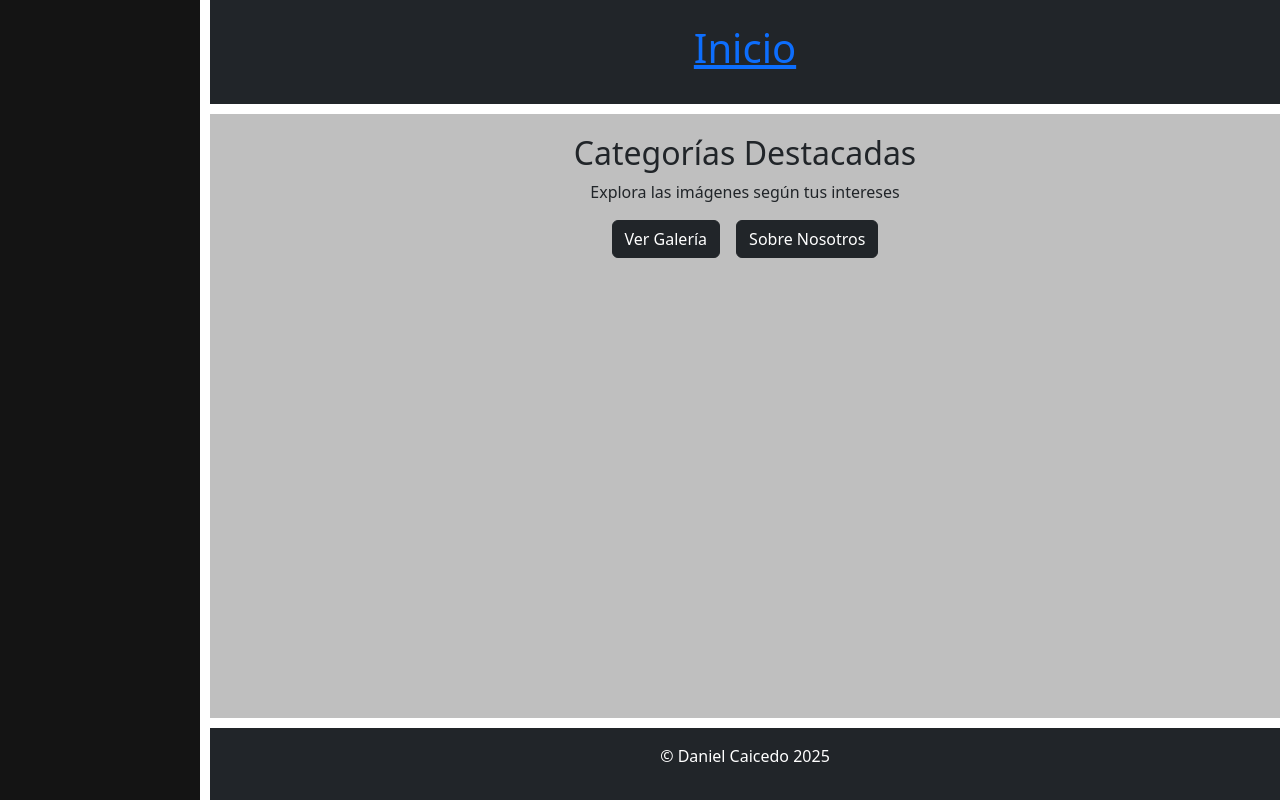
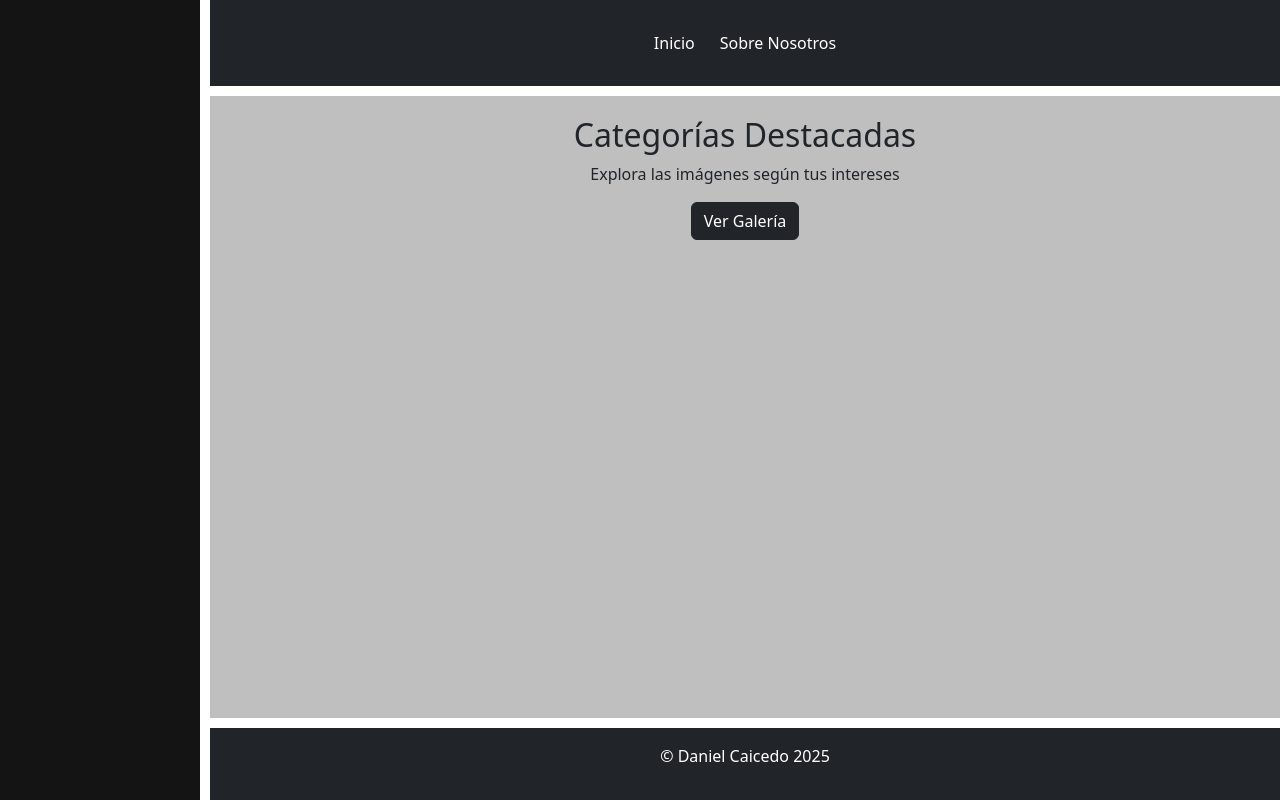
Before and after one commit to daancabo97/Diplomado, a plain HTML site: page index.html in a window 1280 px wide. Drawn offline with nearby package versions, Linux system fonts and the light colour scheme.

Commit message:
PrimerProyecto

```diff
--- a/index.html
+++ b/index.html
@@ -17,9 +17,12 @@
 
 <!-- Headerr -->
     <header class="bg-dark text-white text-center p-4">
-        <div class="d-flex justify-content-center gap-3 flex-wrap">
-      <h1><a href="index.html">Inicio</a></h1>
+    <div class="btn-toolbar" role="toolbar" aria-label="Toolbar with button groups">
+      <div class="btn-group mr-2" role="group" aria-label="First group">
+          <a href="index.html" class="btn btn-dark">Inicio</a>
+          <a href="nosotros.html" class="btn btn-dark">Sobre Nosotros</a>
         </div>
+      </div>
     </header>
 
     <!-- Main -->
@@ -29,7 +32,6 @@
                 <p>Explora las imágenes según tus intereses</p>
                 <div class="d-flex justify-content-center gap-3 flex-wrap">
                     <a href="galeria.html" class="btn btn-dark">Ver Galería</a>
-                    <a href="nosotros.html" class="btn btn-dark">Sobre Nosotros</a>
                 </div>
             </section>
             <section>
--- a/styles.css
+++ b/styles.css
@@ -83,7 +83,6 @@ main {
   }
 
 
-/* Responsivo para pantallas más pequeñas */
 @media (max-width: 1200px) {
   .galeria-grid {
     grid-template-columns: repeat(3, 1fr);
```
Also changed, not shown: galeria.html (+2 -5 lines), assets/d.jpeg (added).
